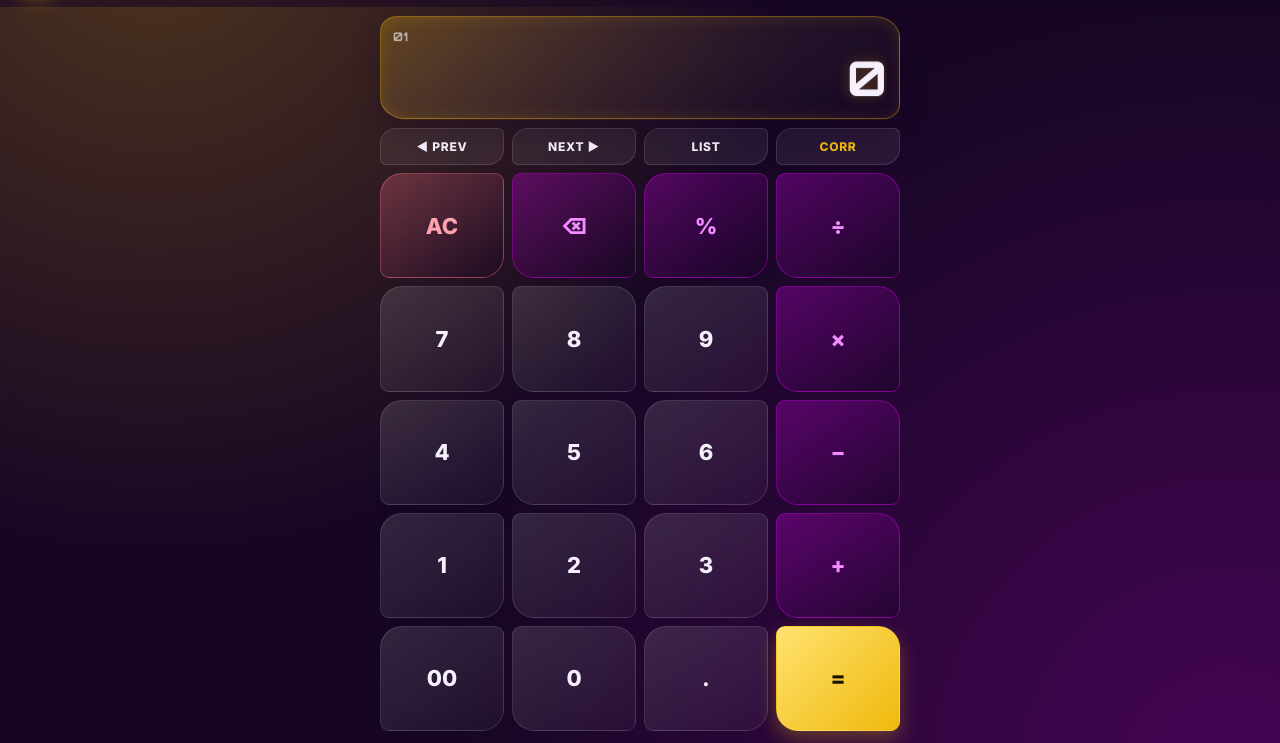
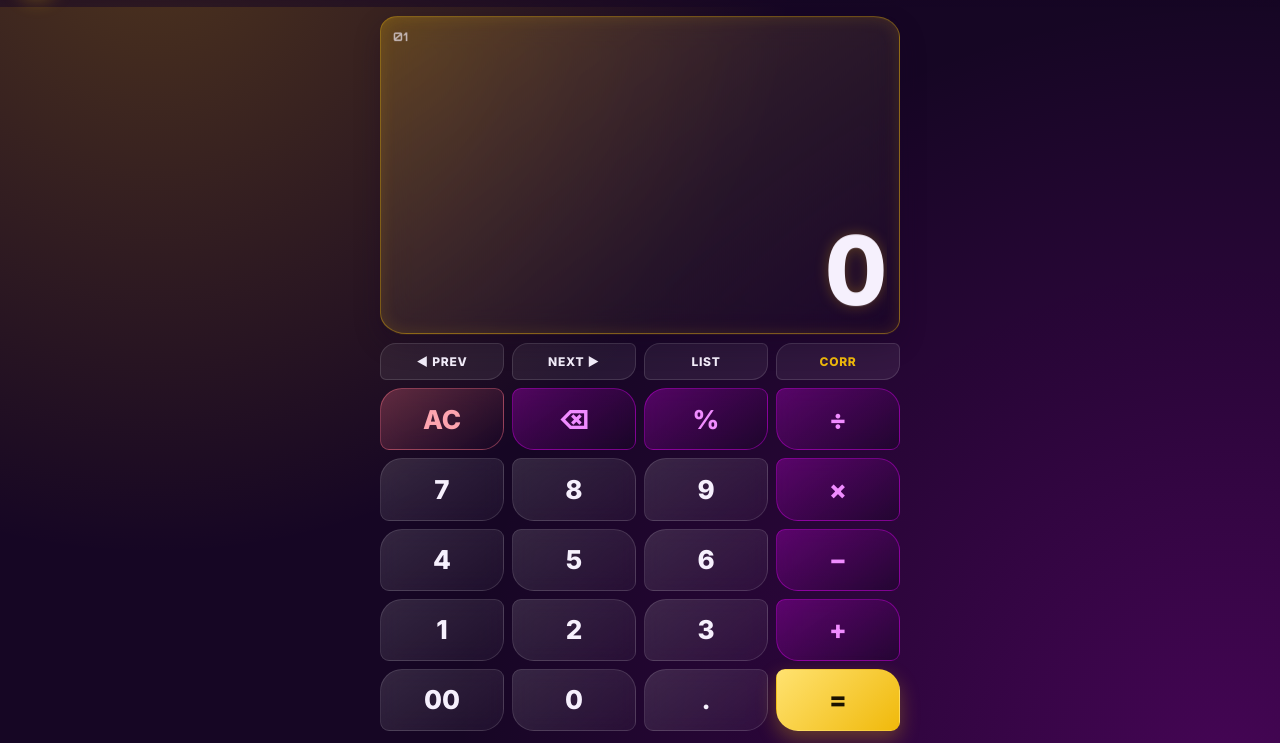
Before and after one commit to justrishad777-code/vorx, a website: page casio.html in a window 1280 px wide. Shown: the part 57-800 px from the top of the page. Drawn offline with Linux system fonts and the light colour scheme.

Commit message:
Add files via upload

```diff
--- a/casio.html
+++ b/casio.html
@@ -12,16 +12,16 @@
 <link href="https://fonts.googleapis.com/css2?family=Inter:wght@400;600;800;900&family=Orbitron:wght@500;700&display=swap" rel="stylesheet">
 <link rel="stylesheet" href="vorx.css">
 <style>
-.lcd{flex:none;padding:10px 16px 12px;display:flex;flex-direction:column;gap:2px}
+.lcd{flex:1;min-height:150px;padding:12px 18px 14px;display:flex;flex-direction:column;justify-content:space-between;gap:2px}
 .meta{display:flex;justify-content:space-between;align-items:center;font:700 12px/1.6 'Orbitron',monospace;color:var(--mut)}
 #mode{padding:1px 10px;font-size:10px;color:var(--base);background:var(--gold);border-radius:99px}
 #opd{min-width:18px;text-align:right;font-size:18px;color:var(--gold)}
-#main{font-family:'Orbitron','Share Tech Mono',monospace;font-weight:700;font-size:48px;line-height:1.25;text-align:right;white-space:nowrap;overflow:hidden;text-shadow:0 0 14px rgba(240,185,11,.28)}
+#main{font-family:'Inter',system-ui,sans-serif;font-weight:800;font-variant-numeric:tabular-nums;font-size:96px;line-height:1.1;text-align:right;white-space:nowrap;overflow:hidden;text-shadow:0 0 14px rgba(240,185,11,.28)}
 .ctl{flex:none;display:grid;grid-template-columns:repeat(4,1fr);gap:8px}
 .ctl button{padding:10px 2px;font-size:12px;font-weight:800;letter-spacing:.06em;color:var(--txt);background:var(--glass);border:1px solid var(--line);border-radius:16px 6px 16px 6px;transition:transform .1s}
 .ctl button:active{transform:scale(.94)}.ctl .cc{color:var(--gold)}
-.pad4{flex:1;min-height:0;display:grid;grid-template-columns:repeat(4,1fr);grid-template-rows:repeat(5,1fr);gap:8px}
-.ck{font-size:22px;font-weight:800;color:var(--txt);background:linear-gradient(145deg,rgba(255,255,255,.13),rgba(255,255,255,.04));border:1px solid var(--line);border-radius:22px 9px 22px 9px;backdrop-filter:blur(10px);-webkit-backdrop-filter:blur(10px);transition:transform .1s,background .15s}
+.pad4{flex:0 0 48%;min-height:0;display:grid;grid-template-columns:repeat(4,1fr);grid-template-rows:repeat(5,1fr);gap:8px}
+.ck{font-size:26px;font-weight:800;color:var(--txt);background:linear-gradient(145deg,rgba(255,255,255,.13),rgba(255,255,255,.04));border:1px solid var(--line);border-radius:22px 9px 22px 9px;backdrop-filter:blur(10px);-webkit-backdrop-filter:blur(10px);transition:transform .1s,background .15s}
 .ck:nth-child(2n){border-radius:9px 22px 9px 22px}.ck:active{transform:scale(.93);background:rgba(240,185,11,.3)}
 .ck.op{color:#f08cff;background:linear-gradient(145deg,rgba(217,2,238,.3),rgba(22,6,36,.4));border-color:rgba(217,2,238,.42)}
 .ck.ac{color:#fda4af;background:linear-gradient(145deg,rgba(251,113,133,.3),rgba(22,6,36,.4));border-color:rgba(251,113,133,.42)}
@@ -143,8 +143,8 @@
     $('#opd').textContent = SYM[o] || o;
     $('#step').textContent = String(step).padStart(2, '0');
     const md = $('#mode'); md.textContent = mode; md.classList.toggle('hide', !mode);
-    let s = 48; m.style.fontSize = s + 'px';
-    while (m.scrollWidth > m.clientWidth && s > 20) { s -= 2; m.style.fontSize = s + 'px'; }
+    let s = 96; m.style.fontSize = s + 'px';
+    while (m.scrollWidth > m.clientWidth && s > 24) { s -= 2; m.style.fontSize = s + 'px'; }
   }
   function renderList() {
     const el = $('#list');
```
